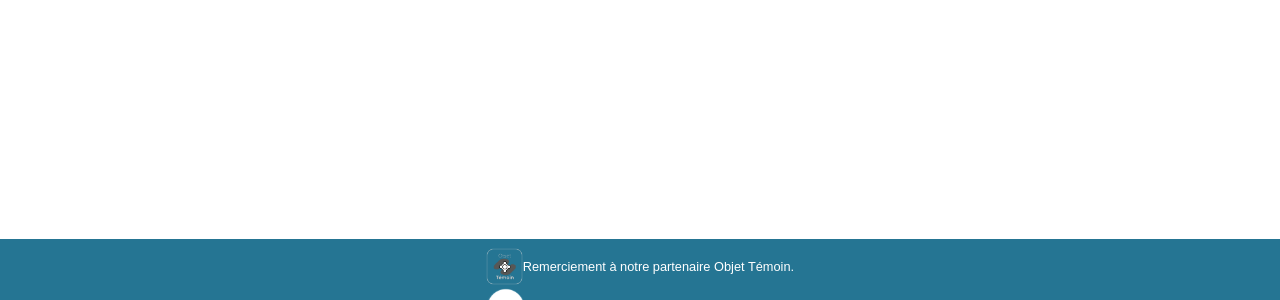
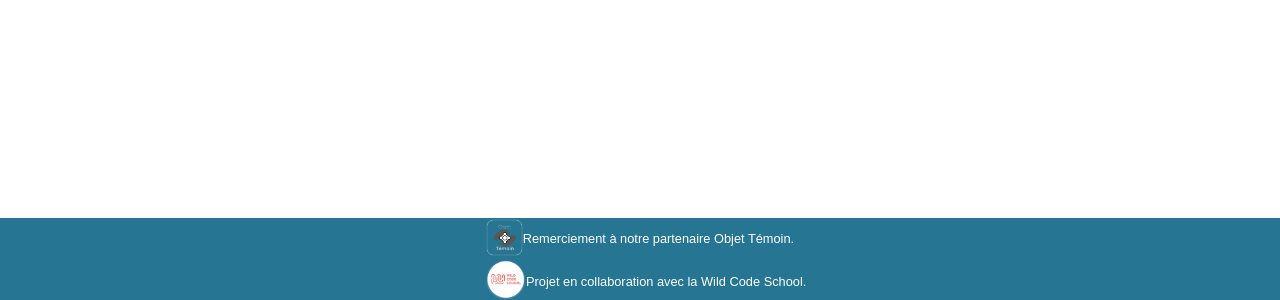
Before and after one commit to WildCodeSchool/2023-02-JS-Lille-project-3-groupe1, a React (Vite) app in the folder frontend/: page / in a window 1280 px wide. Shown: the part 500-800 px from the top of the page. Built offline with nearby package versions, Linux system fonts and the light colour scheme.

Commit message:
Footer Done: Logo Links Added, Txt's to the same dimensions

```diff
--- a/frontend/src/App.scss
+++ b/frontend/src/App.scss
@@ -1,3 +1,5 @@
+//Variables//
+
 $h1: 4rem;
 $h2: 4.375rem;
 $h3: 1.875rem;
@@ -8,6 +10,8 @@ $color1: #257593;
 $color2: #73658a;
 $color3: #b982ae;
 $BackgroundColor: Black;
+
+//footer//
 
 h1 {
   font-size: $h1;
@@ -30,10 +34,11 @@ h1 {
   display: flex;
   flex-direction: column;
   align-items: center;
-  height: 6rem;
-  justify-content: center;
+  height: 7.3rem;
+  justify-content: flex-start;
   gap: -8px;
 }
+//Logos Footer//
 
 .ImgLog {
   height: 2.3rem;
@@ -52,7 +57,6 @@ h1 {
   display: flex;
   flex-direction: row;
   align-items: center;
-  /*   padding-left: ;
- */
-  gap: 0;
 }
+
+//XXXXX//
--- a/frontend/src/components/Footer.jsx
+++ b/frontend/src/components/Footer.jsx
@@ -1,15 +1,23 @@
+import { Link } from "react-router-dom";
 import Logo1 from "../assets/ObjetTemoin/Logos - Objet Témoin/PNG/Logo1.png";
 import Wild from "../assets/ObjetTemoin/Logos - Objet Témoin/PNG/Wild.png";
+
 export default function Footer() {
   return (
     <div className="Footer">
       <div className="ImgObj">
-        {" "}
-        {<img className="ImgLog" src={Logo1} alt="Logo1"></img>}
+        <Link to="https://museo.vandanjon.com/index.php/en/">
+          <img className="ImgLog" src={Logo1} alt="Logo1" />
+        </Link>
+
         <p>Remerciement à notre partenaire Objet Témoin.</p>
       </div>
+
       <div className="ImgWild">
-        {<img className="ImgLog2" src={Wild} alt="Wild"></img>}
+        <Link to="https://www.wildcodeschool.com/fr-FR">
+          <img className="ImgLog2" src={Wild} alt="Wild" />
+        </Link>
+
         <p>Projet en collaboration avec la Wild Code School.</p>
       </div>
     </div>
```
